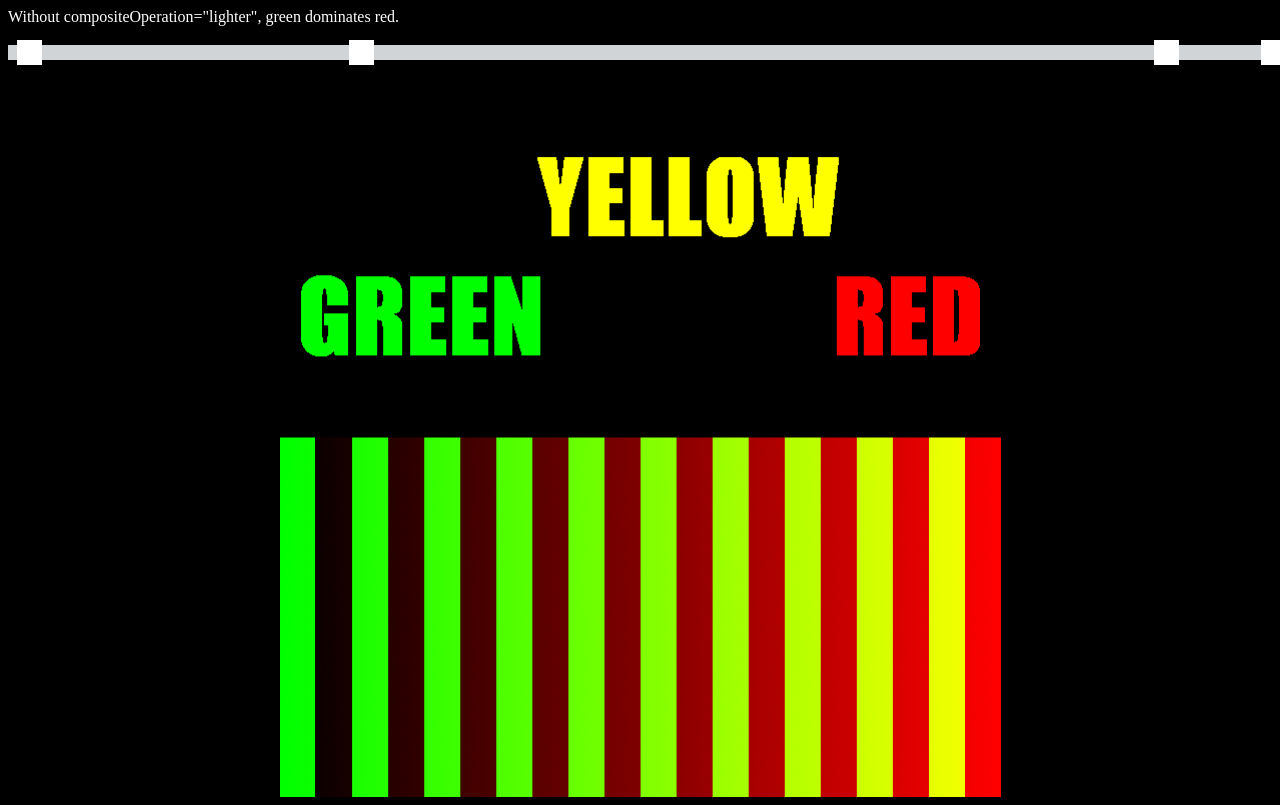
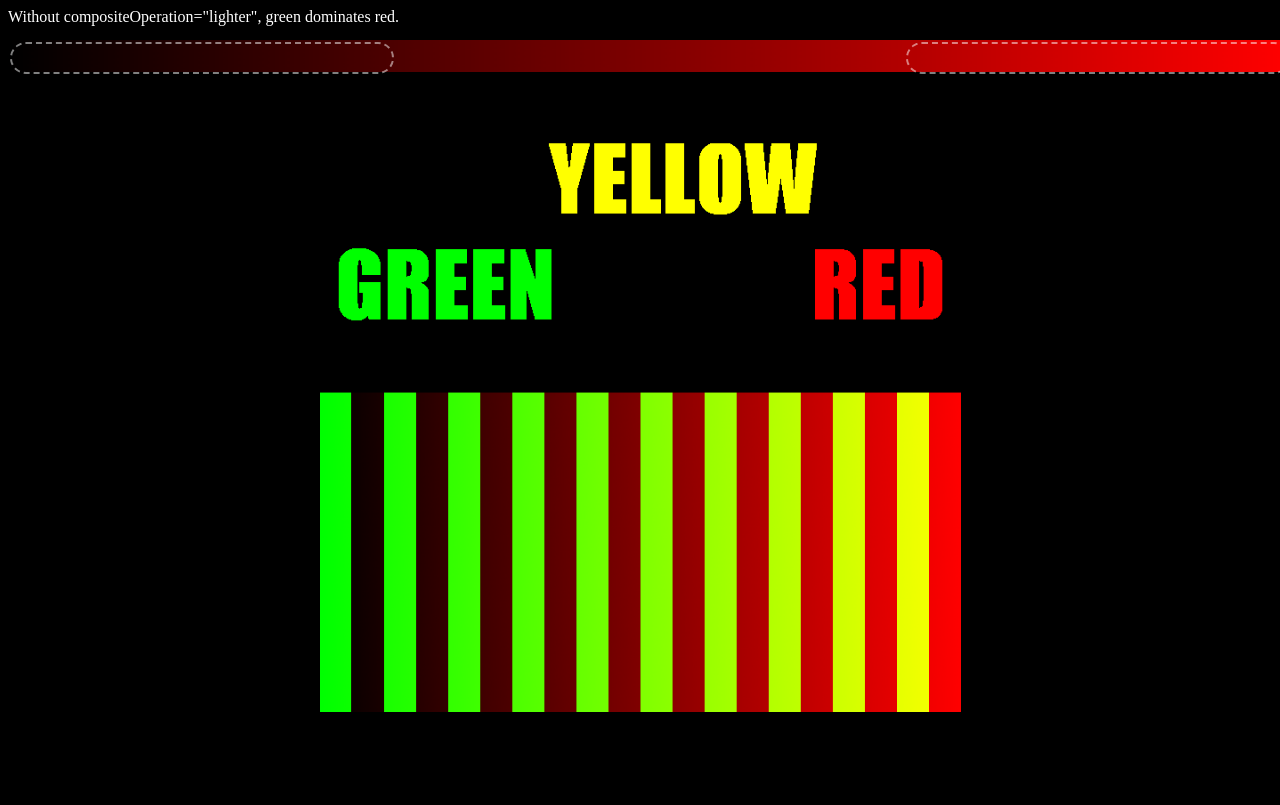
Before and after one commit to thejohnhoffer/many_channel_seadragon, a website: page src/index.html in a window 1280 px wide. Drawn offline with Linux system fonts and the light colour scheme; files that its build step writes are made by us from their sources.

Commit message:
range using sliders

```diff
--- a/docs/static/colorstops.css
+++ b/docs/static/colorstops.css
@@ -1,29 +1,39 @@
-.css-gradient-editor-colorstops {
+#many-channel-color-slider {
+  -webkit-appearance: none;
+  position: relative;
+  width: 100vw;
   height: 4vh;
+  top: 0px;
 }
 
-.css-gradient-editor-stopeditor {
-  height: 15px;
-  margin: 5px 0 20px;
-  background: #D1D4D6;
+#many-channel-color-slider canvas {
+  width: 100%;
+  height: 100%;
+  display: block;
+  position: absolute;
+  pointer-events: none;
+  top: 0px;
 }
 
-.css-gradient-editor-stopeditor span {
-  display: block;
+#many-channel-color-slider input {
+  -webkit-appearance: none;
+  width: 100%;
   height: 100%;
-  width: 100%;
+  background: none;
+  position: absolute;
+  top: 0px;
 }
 
-.css-gradient-editor-stoppointmarkers {
+#many-channel-color-slider input::-webkit-slider-thumb {
+  -webkit-appearance: none;
+  border: 2px dashed white;
+  border-radius: 2vh;
+  background: none;
+  cursor: crosshair;
+  pointer-events: all;
   position: relative;
-  top: -20px;
+  opacity: 0.5;
+  height: 4vh;
+  width: 30%;
+  z-index: 1;
 }
-
-.color-stop {
-  background: #FFF;
-  position: absolute;
-  margin-left: -11px;
-  height: 25px;
-  cursor: move;
-  width: 25px;
-}
--- a/docs/static/colorstop.css
+++ b/docs/static/viewer.css
@@ -3,7 +3,7 @@ body {
   color: white;
 }
 #many-channel-viewer {
-  height: 90vh;
+  height: 80vh;
 }
 #many-channel-message {
   height: 4vh;
--- /dev/null
+++ b/src/colorstops.js
@@ -0,0 +1,42 @@
+function define_gradient(colorstops, val0, val1) {
+
+  var canvas = colorstops.querySelector('canvas');
+  var context = canvas.getContext('2d');
+  var grad = context.createLinearGradient(0, 0, canvas.width, 0);
+  grad.addColorStop(0, 'rgba(0,0,0,1)');
+  grad.addColorStop(val0, 'rgba(0,0,0,1)');
+  grad.addColorStop(val1, 'rgba(255,0,0,1)');
+  grad.addColorStop(1, 'rgba(255,0,0,1)');
+
+  context.fillStyle = grad;
+  context.fillRect(0, 0, canvas.width, canvas.height);
+}
+
+function update_color_range(e) {
+  //avoids slider overlap
+  var colorstops = e.target.parentNode;
+  var sliders = colorstops.querySelectorAll('input');
+  var val0 = parseFloat(sliders[0].value);
+  var val1 = parseFloat(sliders[1].value);
+
+  if (val0 >= val1) {
+    if (e.target == sliders[0]) {
+      sliders[1].value = val0 + 0.1;
+    }
+    else {
+      sliders[0].value = val1 - 0.1;
+    }
+  }
+
+  define_gradient(colorstops, val0, val1);
+}
+
+window.attach_color_events = function(colorstops) {
+
+  var color_inputs = colorstops.querySelectorAll('input');
+  for (var i = 0; i < color_inputs.length; i++) {
+    var color_input = color_inputs[i];
+    color_input.oninput = update_color_range;
+  }
+  define_gradient(colorstops, 0, 1);
+}
--- a/src/index.html
+++ b/src/index.html
@@ -20,25 +20,13 @@
     Without compositeOperation="lighter", green dominates red.
     </div>
 
-		<div class="css-gradient-editor-colorstops">
-			<div class="css-gradient-editor-stopeditor">
-				<span></span>
-				<div class="css-gradient-editor-stoppointmarkers">
-					<div class="color-stop" style="left: 1.6%;">
-						<div><span style="background-color: rgb(0, 0, 0);"></span></div>
-					</div>
-					<div class="color-stop" style="left: 27.8351%;">
-						<div><span style="background-color: rgb(0, 0, 0);"></span></div>
-					</div>
-					<div class="color-stop" style="left: 91.5464%;">
-						<div><span style="background-color: rgb(255, 0, 0);"></span></div>
-					</div>
-					<div class="color-stop" style="left: 100%;">
-						<div><span style="background-color: rgb(255, 0, 0);"></span></div>
-					</div>
-				</div>
-			</div>
-		</div>
+
+    <div id="many-channel-color-slider">
+      <input value="0" min="0" max="1" step=".01" type="range">
+      <input value="1" min="0" max="1" step=".01" type="range">
+      <canvas></canvas>
+    </div>
+
 
     <div id="many-channel-menus">
       <span>tileMargin:</span>
--- a/src/script.js
+++ b/src/script.js
@@ -1,5 +1,6 @@
 var OpenSeadragon = require('openseadragon');
 require('./openSeadragonGL')
+require('./colorstops')
 
 // Settings to overlap 720x720 pngs
 window.many_channel = {
@@ -162,4 +163,8 @@ window.onload = function() {
 
   // Set up the behavior of demo menus
   window.many_channel.define_interface(viewer);
+
+  // Set up color sliders
+  var color_slider = document.getElementById('many-channel-color-slider');
+  window.attach_color_events(color_slider);
 }
--- a/src/static/colorstops.css
+++ b/src/static/colorstops.css
@@ -1,29 +1,39 @@
-.css-gradient-editor-colorstops {
+#many-channel-color-slider {
+  -webkit-appearance: none;
+  position: relative;
+  width: 100vw;
   height: 4vh;
+  top: 0px;
 }
 
-.css-gradient-editor-stopeditor {
-  height: 15px;
-  margin: 5px 0 20px;
-  background: #D1D4D6;
+#many-channel-color-slider canvas {
+  width: 100%;
+  height: 100%;
+  display: block;
+  position: absolute;
+  pointer-events: none;
+  top: 0px;
 }
 
-.css-gradient-editor-stopeditor span {
-  display: block;
+#many-channel-color-slider input {
+  -webkit-appearance: none;
+  width: 100%;
   height: 100%;
-  width: 100%;
+  background: none;
+  position: absolute;
+  top: 0px;
 }
 
-.css-gradient-editor-stoppointmarkers {
+#many-channel-color-slider input::-webkit-slider-thumb {
+  -webkit-appearance: none;
+  border: 2px dashed white;
+  border-radius: 2vh;
+  background: none;
+  cursor: crosshair;
+  pointer-events: all;
   position: relative;
-  top: -20px;
+  opacity: 0.5;
+  height: 4vh;
+  width: 30%;
+  z-index: 1;
 }
-
-.color-stop {
-  background: #FFF;
-  position: absolute;
-  margin-left: -11px;
-  height: 25px;
-  cursor: move;
-  width: 25px;
-}
--- a/src/static/viewer.css
+++ b/src/static/viewer.css
@@ -3,7 +3,7 @@ body {
   color: white;
 }
 #many-channel-viewer {
-  height: 90vh;
+  height: 80vh;
 }
 #many-channel-message {
   height: 4vh;
```
Also changed, not shown: docs/index.html (+7 -19 lines), docs/bundle.js.
